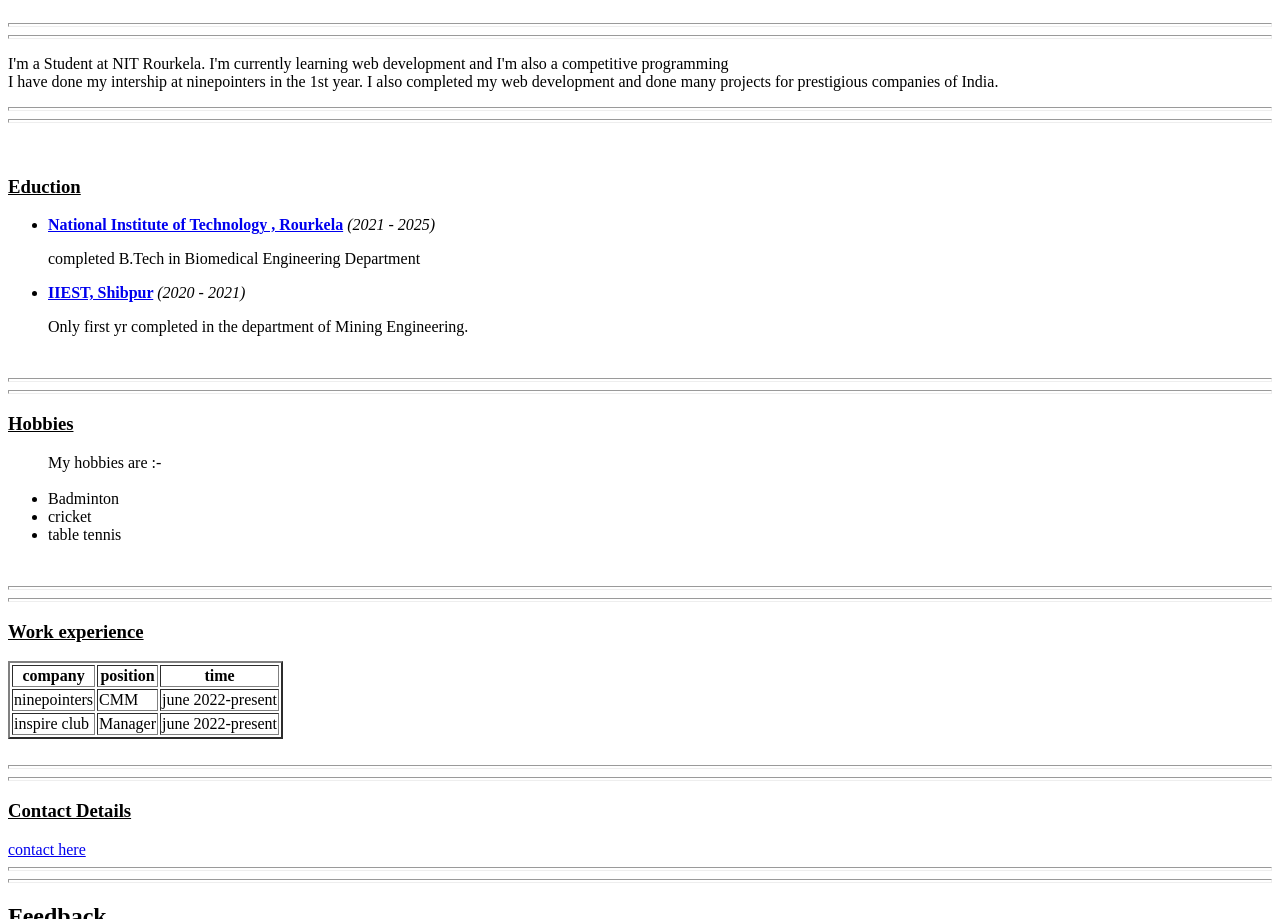
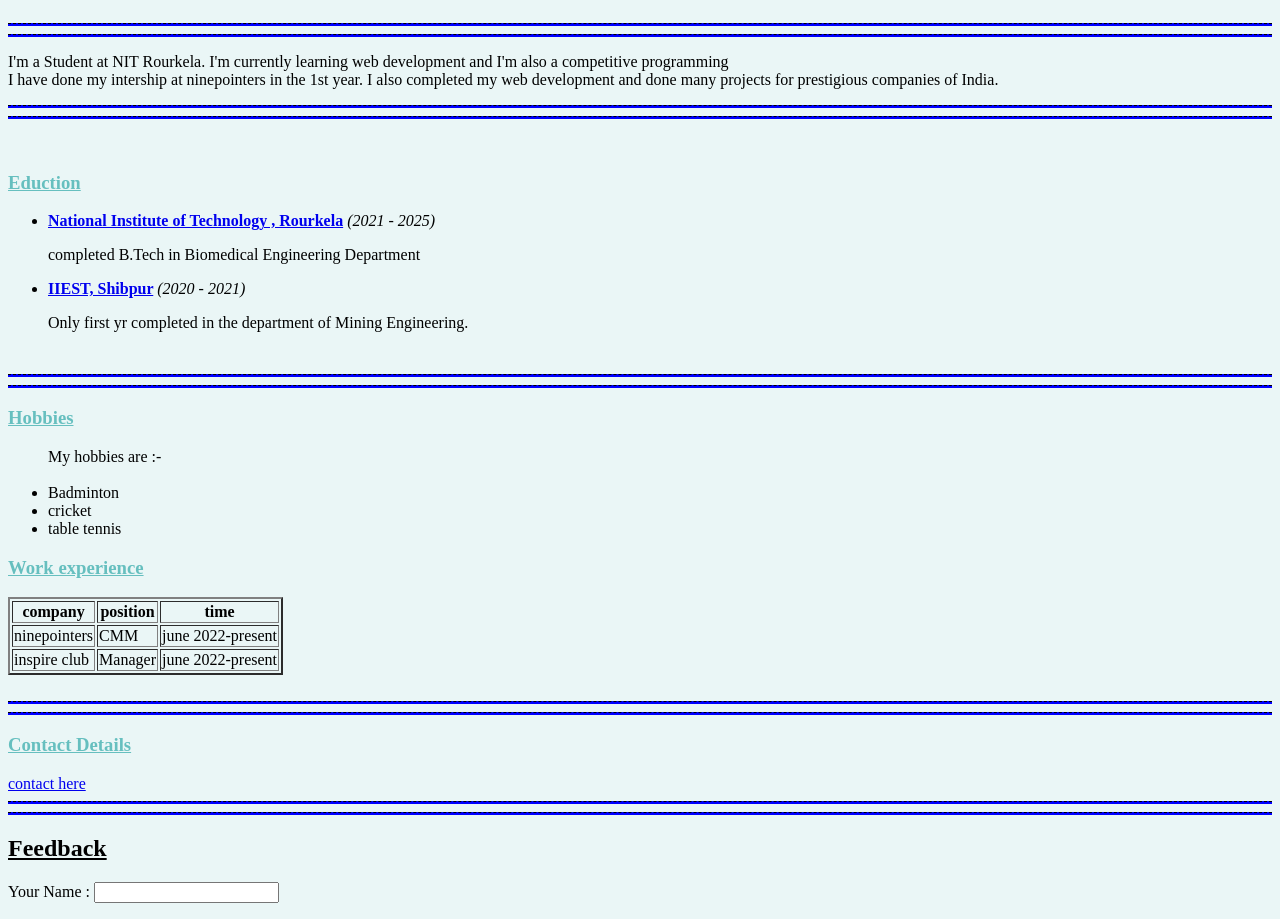
Before and after one commit to ayushkumar146/CV, a plain HTML site: page index.html in a window 1280 px wide. Shown: the part 467-1386 px from the top of the page. Drawn offline with Linux system fonts and the light colour scheme; files that its build step writes are made by us from their sources.

Commit message:
Update index.html

```diff
--- a/index.html
+++ b/index.html
@@ -7,42 +7,12 @@
     <meta name="viewport" content="width=device-width, initial-scale=1.0">
     <title>CV</title>
     <link rel="icon" href="favicon.ico">
+    <link rel="stylesheet" href="/css/css.css">
+
 </head>
 
 <body>
-    <!-- <table cellspacing="20">
 
-        <td>
-            <table>
-                <tr>
-                    <td>
-                        <img src="pic.jpeg" alt="orion">
-                    </td>
-
-
-                </tr>
-            </table>
-
-        </td>
-        <td>
-            <table>
-                <td>
-                    <h1>
-                        <u> AYUSH KUMAR DAS </u>
-                    </h1>
-                    <p> student of <u><a hr size="4"ef="https://www.nitrkl.ac.in/">National Institute of Technology ,
-                                Rourkela</a></u>
-                        <br><br> Department of <a
-                            hr size="4"ef="https://website.nitrkl.ac.in/Academics/AcademicDepartments/CurriculaDetails.aspx?d=Qk06QmlvdGVjaG5vbG9neSBhbmQgTWVkaWNhbCBFbmdpbmVlcmluZw%3d%3d-xybnEmSfLx0%3d&di=MQ%3d%3d-ia2VMbHa44Y%3d&c=QmlvbWVkaWNhbCBFbmdpbmVlcmluZyAoQi5UZWNoLiAtIDR5cnMp-PhFcoSHmOP8%3d&t=VUc%3d-%2fCGGPdtU1IU%3d">Biomedical
-                            Department</a>
-                    </p>
-
-                </td>
-            </table>
-        </td>
-        </tr>
-
-    </table> -->
     <table cellspacing="20">
         <tr>
             <td>
@@ -62,16 +32,16 @@
         </tr>
     </table>
     <br>
-    <hr size="4">
-    <hr size="4">
+    <hr>
+    <hr>
     <p>
         I'm a Student at NIT Rourkela. I'm currently learning web development and I'm also a competitive programming
         <br> I have
         done my intership at ninepointers in the 1st year. I also completed my web development and done many projects
         for
         prestigious companies of India.
-        <hr size="4">
-        <hr size="4">
+        <hr>
+        <hr>
     </p>
     <br>
     <h3><u><strong>Eduction</strong></u></h3>
@@ -86,8 +56,8 @@
     </ul>
 
     <br>
-    <hr size="4">
-    <hr size="4">
+    <hr>
+    <hr>
     <h3><strong><u>Hobbies</u></strong></h3>
     <ul>
     My hobbies are :- <br><br>
@@ -95,9 +65,7 @@
         <li>cricket </li>
         <li>table tennis</li>
     </ul>
-    <br>
-    <hr size="4">
-    <hr size="4">
+
     <h3><strong><u>Work experience </u></strong></h3>
     <table border="2">
         <thead>
@@ -133,13 +101,13 @@
         </tbody>
     </table>
     <br>
-    <hr size="4">
-    <hr size="4">
+    <hr>
+    <hr>
     <h3><u><strong>Contact Details</strong></u></h3>
     <a href="asd.html" target="_blank">contact here </a>
     <br>
-    <hr size="4">
-    <hr size="4">
+    <hr>
+    <hr>
     <h2><strong><u>Feedback</u></strong></h2>
 <form action="mailto:ayush.kumardas146@gmail.com" method="post">
     <label for="">Your Name :</label>
```
